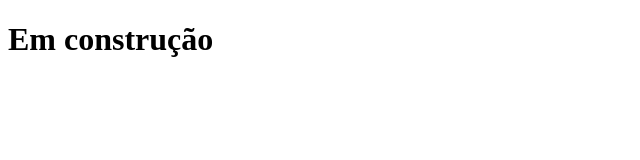
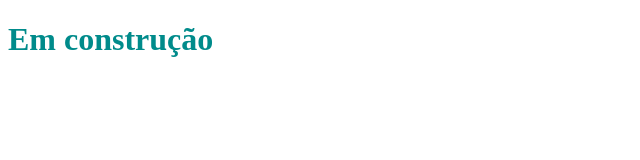
Before and after one commit to assemblyconsultoria/assemblyconsultoria.github.io, a plain HTML site: page index.html in a window 1280 px wide. Shown: the whole page, without its empty margins (0-640 px from the left). Drawn offline with Linux system fonts and the light colour scheme.

Commit message:
Inserido imagem e arquivo css

```diff
--- /dev/null
+++ b/css/styles.css
@@ -0,0 +1,3 @@
+h1 {
+    color: darkcyan;
+}
--- a/index.html
+++ b/index.html
@@ -5,6 +5,7 @@
     <meta http-equiv="X-UA-Compatible" content="IE=edge">
     <meta name="viewport" content="width=device-width, initial-scale=1.0">
     <title>Assembly Consultoria</title>
+    <link rel="stylesheet" href="css/styles.css">
 </head>
 <body>
     <h1>Em construção</h1>
```
Also changed, not shown: img/3454.png (added).
